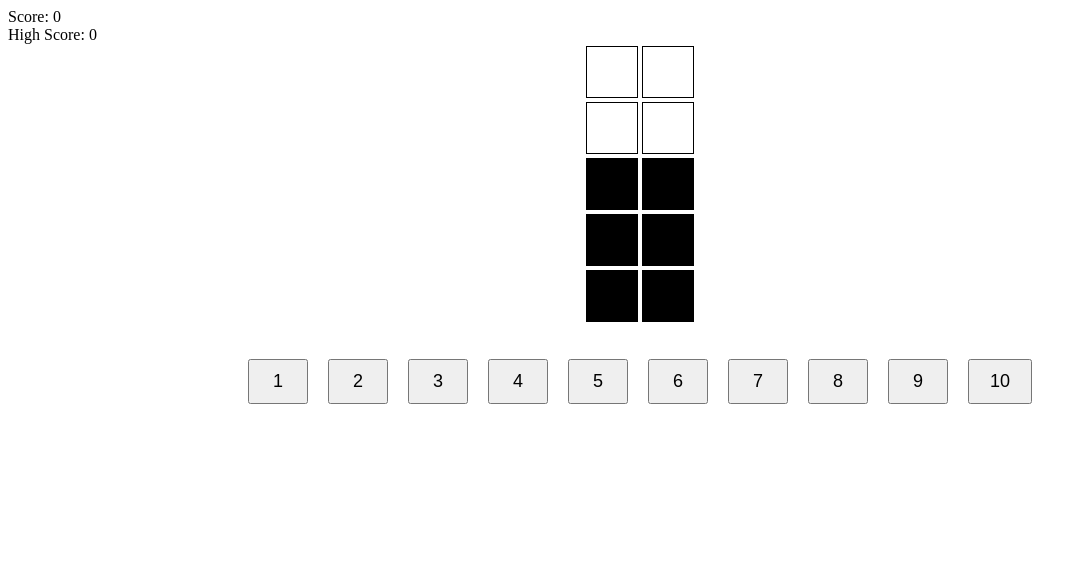
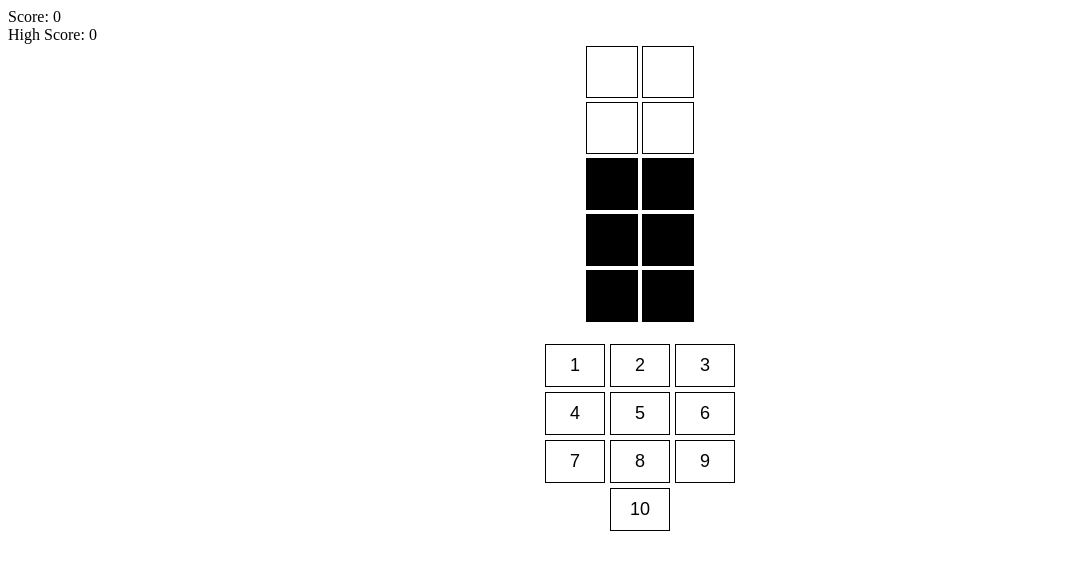
Before and after one commit to ip999/sub, a plain HTML site: page index.html in a window 1280 px wide. Shown: the whole page, without its empty margins (0-1087 px from the left). Drawn offline with Linux system fonts and the light colour scheme.

Commit message:
fix ios styles and some other stuff

```diff
--- a/index.html
+++ b/index.html
@@ -29,21 +29,33 @@
       }
 
       #numbers {
-        display: flex;
-        flex-wrap: wrap;
-        justify-content: center; /* Center buttons on the page */
-        gap: 10px; /* Space between buttons */
-        padding: 10px; /* Padding around the button area */
+        display: grid;
+        grid-template-columns: repeat(3, 1fr); /* Three equal columns */
+        place-items: center; /* Center items both horizontally and vertically */
+        gap: 5px; /* Smaller gap for a tighter grouping */
+        width: fit-content; /* Shrink-wrap the grid to its contents */
+        margin: auto; /* Center the grid container on the page */
       }
 
       #numbers button {
-        flex: 0 1 auto; /* Allow buttons to shrink and grow as needed */
-        margin: 5px; /* Space between buttons */
-        padding: 10px 20px; /* Padding inside buttons */
-        font-size: 18px; /* Button font size */
-        cursor: pointer; /* Change cursor to pointer on hover */
+        padding: 10px; /* Padding inside buttons */
         min-width: 60px; /* Minimum width for buttons */
         box-sizing: border-box; /* Include padding and border in the width */
+        border: 1px solid #000; /* Solid border */
+        background-color: #fff; /* White background */
+        font-size: 18px; /* Font size */
+        font-family: sans-serif; /* Default sans-serif font */
+        margin: 0; /* Reset any default margin */
+        -webkit-appearance: none; /* Remove default iOS styling */
+        -moz-appearance: none; /* Remove default Firefox styling */
+        appearance: none; /* Remove default styling for other browsers */
+      }
+
+      /* Styles for invisible spacers */
+      .spacer {
+        width: 0;
+        height: 0;
+        visibility: hidden;
       }
 
       .correct {
@@ -86,15 +98,6 @@
         gridColumn2.appendChild(box2);
       }
 
-      // Create the number buttons
-      const numbersDiv = document.getElementById("numbers");
-      for (let i = 1; i <= maxNumber; i++) {
-        const button = document.createElement("button");
-        button.textContent = i;
-        button.addEventListener("click", handleNumberClick);
-        numbersDiv.appendChild(button);
-      }
-
       let previousNumFilledBoxes = null;
 
       // Generate a new grid with random filled boxes
@@ -120,6 +123,29 @@
           boxes[boxIndex].classList.add("filled");
         }
       }
+
+      // Create the number buttons
+      const numbersDiv = document.getElementById("numbers");
+      for (let i = 1; i <= 9; i++) {
+        const button = document.createElement("button");
+        button.textContent = i;
+        button.addEventListener("click", handleNumberClick);
+        numbersDiv.appendChild(button);
+      }
+
+      // Create and append the 10th button, with two spacers to center it
+      const spacerLeft = document.createElement("div");
+      spacerLeft.classList.add("spacer");
+      numbersDiv.appendChild(spacerLeft);
+
+      const button10 = document.createElement("button");
+      button10.textContent = "10";
+      button10.addEventListener("click", handleNumberClick);
+      numbersDiv.appendChild(button10);
+
+      const spacerRight = document.createElement("div");
+      spacerRight.classList.add("spacer");
+      numbersDiv.appendChild(spacerRight);
 
       // Function to flash the background color
       function flashColor(colorClass, duration) {
```
